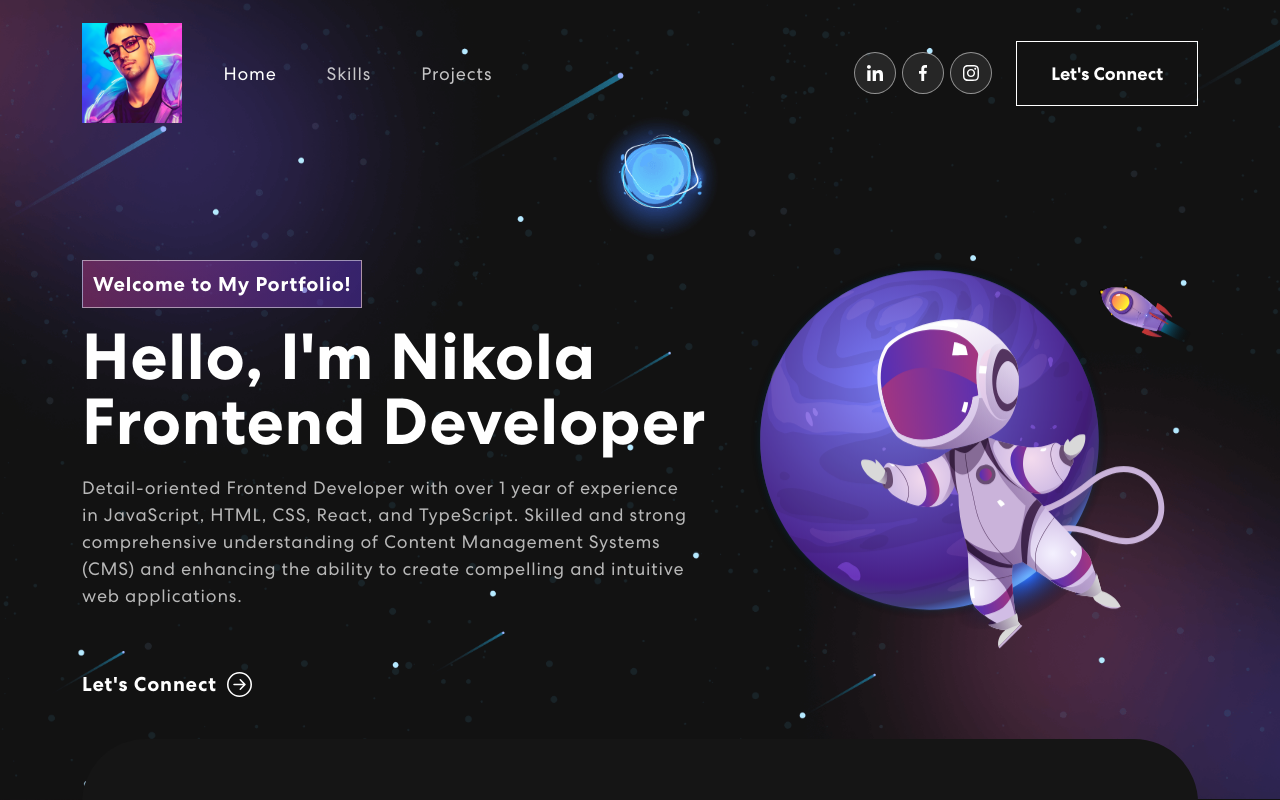
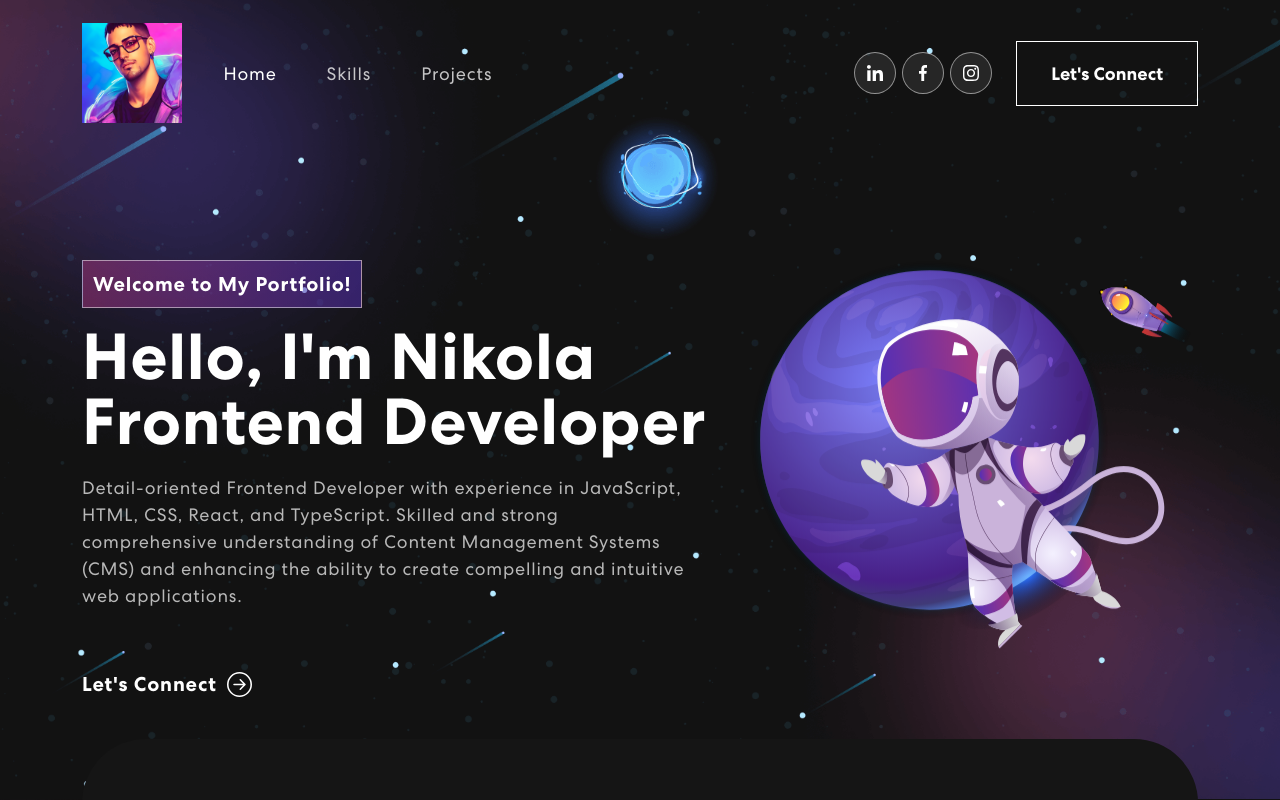
Before and after one commit to ITSAMURAI89/personal-portfolio, a React (Create React App) app: page / in a window 1280 px wide. Shown: the top 800 px of the page. Built offline with nearby package versions, Linux system fonts and the light colour scheme.

Commit message:
deleted some text from banner

```diff
--- a/src/components/Banner.js
+++ b/src/components/Banner.js
@@ -52,7 +52,7 @@ export const Banner = () => {
                         <div className={isVisible ? "animated__animate animate__fadeIn" : ""}>
                         <span className="tagline">Welcome to My Portfolio!</span>
                         <h1>{`Hello, I'm Nikola `}<span className="wrap"><br/>{text}</span></h1>
-                        <p>Detail-oriented Frontend Developer with over 1 year of experience in JavaScript, HTML, CSS, React, and TypeScript. Skilled and strong comprehensive understanding of Content Management Systems (CMS) and enhancing the ability to create compelling and intuitive web applications.</p>
+                        <p>Detail-oriented Frontend Developer with experience in JavaScript, HTML, CSS, React, and TypeScript. Skilled and strong comprehensive understanding of Content Management Systems (CMS) and enhancing the ability to create compelling and intuitive web applications.</p>
                         <button onClick={() => console.log('connect')}>Let's Connect <ArrowRightCircle size={25} /></button>
                         </div>}
                         </TrackVisibility>
```
